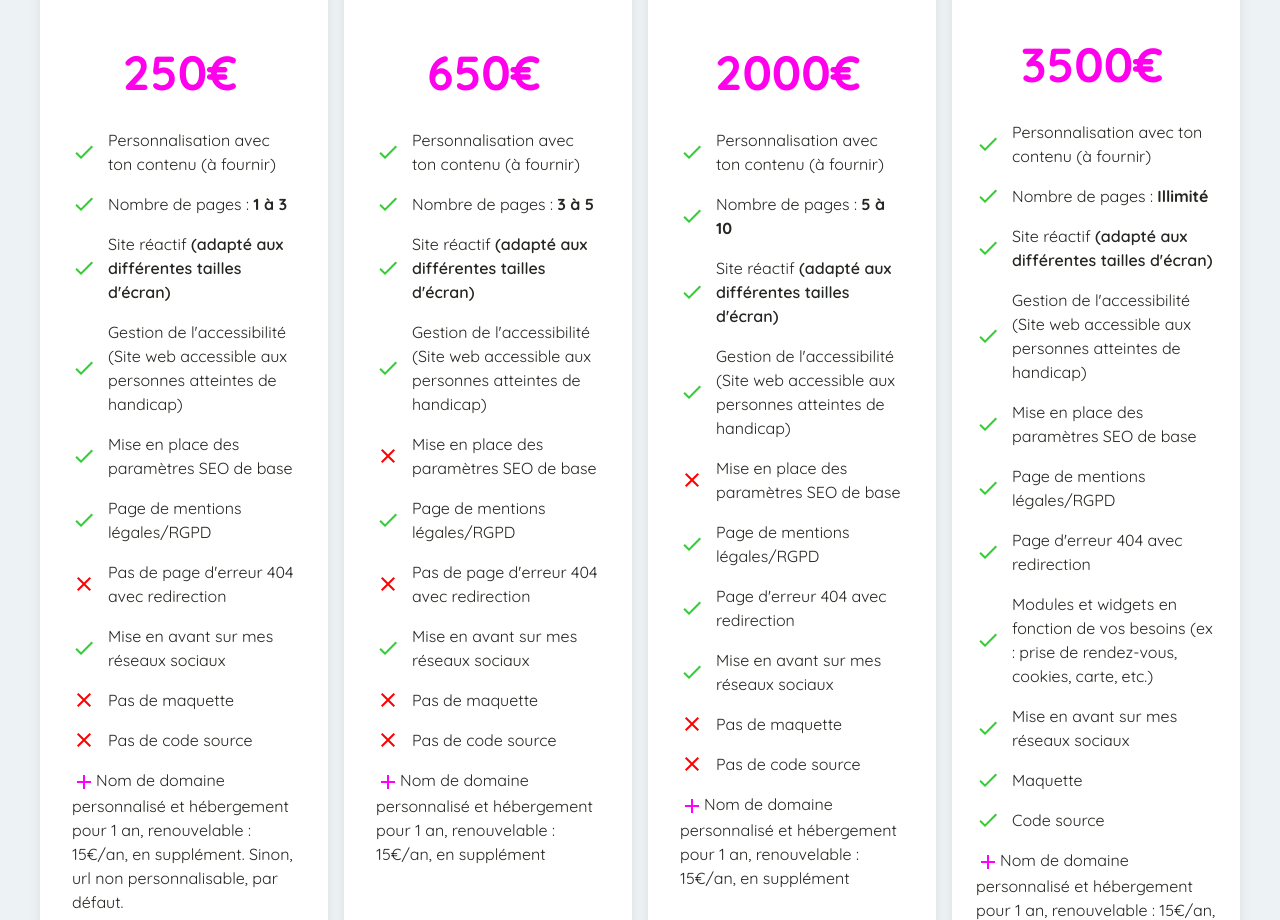
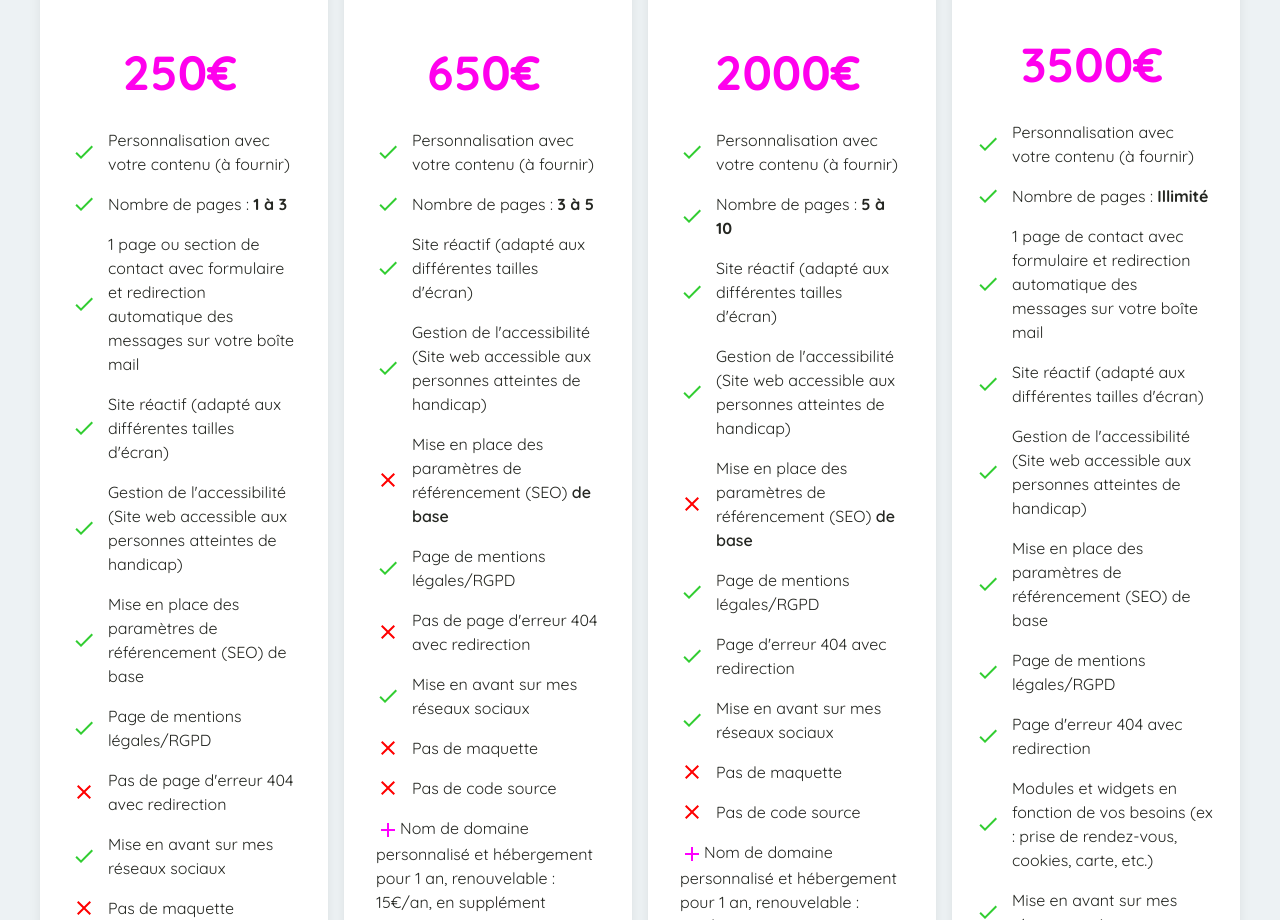
Before and after one commit to wendevweb/site-wendev, a React (Create React App) app: page /OffreSite in a window 1280 px wide. Shown: the part 889-1809 px from the top of the page. Built offline with nearby package versions, Linux system fonts and the light colour scheme.

Commit message:
Add new details on offers

```diff
--- a/src/components/OffreMaquette.jsx
+++ b/src/components/OffreMaquette.jsx
@@ -29,7 +29,7 @@ const OffreMaquette = () => {
               </li>
               <li className="flex items-center space-x-3">
                 <CheckIcon style={{ color: "limegreen" }} />
-                <span>Personnalisation avec ton contenu (à fournir)</span>
+                <span>Personnalisation avec votre contenu (à fournir)</span>
               </li>
               <li className="flex items-center space-x-3">
                 <CheckIcon style={{ color: "limegreen" }} />
--- a/src/components/OffrePortfolio.jsx
+++ b/src/components/OffrePortfolio.jsx
@@ -10,22 +10,22 @@ import { Link } from "react-router-dom";
 
 const OffrePortfolio = () => {
   return (
-    <section
-      aria-label="Offre de services de création et de refonte de site web"
-    >
+    <section aria-label="Offre de services de création et de refonte de site web">
       <div className="py-8 px-4 lg:py-16 lg:px-6">
         <Fade>
-        <div className="space-y-8 lg:grid lg:grid-cols-3 sm:gap-6 xl:gap-10 lg:space-y-0">
+          <div className="space-y-8 lg:grid lg:grid-cols-3 sm:gap-6 xl:gap-10 lg:space-y-0">
             {/* OFFRE 1 */}
             <div className="transition ease-in-out delay-150 hover:-translate-y-1 hover:scale-100 duration-300 overflow-hidden flex flex-col p-6 text-center text-black bg-real rounded-md shadow-lg xl:p-8">
               <h3 className="mb-4 text-2xl font-semibold">Portfolio no-code</h3>
               <div className="flex justify-center items-baseline my-8">
-                <span className="mr-2 text-5xl font-extrabold text-pinkDark">250€</span>
+                <span className="mr-2 text-5xl font-extrabold text-pinkDark">
+                  250€
+                </span>
               </div>
               <ul className="mb-8 space-y-4 text-left">
                 <li className="flex items-center space-x-3">
                   <CheckIcon style={{ color: "limegreen" }} />
-                  <span>Personnalisation avec ton contenu (à fournir)</span>
+                  <span>Personnalisation avec votre contenu (à fournir)</span>
                 </li>
                 <li className="flex items-center space-x-3">
                   <CheckIcon style={{ color: "limegreen" }} />
@@ -37,7 +37,7 @@ const OffrePortfolio = () => {
                   <CheckIcon style={{ color: "limegreen" }} />
                   <span>
                     Formulaire de contact avec redirection automatique des
-                    messages vers ta boîte mail
+                    messages vers votre boîte mail
                   </span>
                 </li>
                 <li className="flex items-center space-x-3">
@@ -62,7 +62,11 @@ const OffrePortfolio = () => {
                 </li>
                 <li className="flex items-center space-x-3">
                   <CheckIcon style={{ color: "limegreen" }} />
-                  <span>Mise en place des paramêtres SEO de base</span>
+                  <span>Gestion de la sécurité du site</span>
+                </li>
+                <li className="flex items-center space-x-3">
+                  <CheckIcon style={{ color: "limegreen" }} />
+                  <span>Mise en place des paramètres de référencement (SEO) de base</span>
                 </li>
                 <li className="flex items-center space-x-3">
                   <CheckIcon style={{ color: "limegreen" }} />
@@ -111,12 +115,14 @@ const OffrePortfolio = () => {
             <div className="transition ease-in-out delay-150 hover:-translate-y-1 hover:scale-100 duration-300 overflow-hidden flex flex-col p-6 text-center text-black bg-real rounded-md shadow-lg xl:p-8">
               <h3 className="mb-4 text-2xl font-semibold">Standard</h3>
               <div className="flex justify-center items-baseline my-8">
-                <span className="mr-2 text-5xl font-extrabold text-pinkDark">300€</span>
+                <span className="mr-2 text-5xl font-extrabold text-pinkDark">
+                  300€
+                </span>
               </div>
               <ul className="mb-8 space-y-4 text-left">
                 <li className="flex items-center space-x-3">
                   <CheckIcon style={{ color: "limegreen" }} />
-                  <span>Personnalisation avec ton contenu (à fournir)</span>
+                  <span>Personnalisation avec votre contenu (à fournir)</span>
                 </li>
                 <li className="flex items-center space-x-3">
                   <CheckIcon style={{ color: "limegreen" }} />
@@ -128,7 +134,7 @@ const OffrePortfolio = () => {
                   <ClearIcon style={{ color: "red" }} />
                   <span>
                     Formulaire de contact avec redirection automatique des
-                    messages vers ta boîte mail
+                    messages vers votre boîte mail
                   </span>
                 </li>
                 <li className="flex items-center space-x-3">
@@ -152,8 +158,12 @@ const OffrePortfolio = () => {
                   </span>
                 </li>
                 <li className="flex items-center space-x-3">
-                  <ClearIcon style={{ color: "red" }} />
-                  <span>Mise en place des paramêtres SEO de base</span>
+                  <CheckIcon style={{ color: "limegreen" }} />
+                  <span>Gestion de la sécurité du site</span>
+                </li>
+                <li className="flex items-center space-x-3">
+                  <CheckIcon style={{ color: "limegreen" }} />
+                  <span>Mise en place des paramètres de référencement (SEO) de base</span>
                 </li>
                 <li className="flex items-center space-x-3">
                   <CheckIcon style={{ color: "limegreen" }} />
@@ -201,12 +211,14 @@ const OffrePortfolio = () => {
             <div className="transition ease-in-out delay-150 hover:-translate-y-1 hover:scale-100 duration-300 overflow-hidden flex flex-col p-6 text-center text-black bg-real rounded-md shadow-lg xl:p-8">
               <h3 className="mb-4 text-2xl font-semibold">Premium</h3>
               <div className="flex justify-center items-baseline my-8">
-                <span className="mr-2 text-5xl font-extrabold text-pinkDark">450€</span>
+                <span className="mr-2 text-5xl font-extrabold text-pinkDark">
+                  450€
+                </span>
               </div>
               <ul className="mb-8 space-y-4 text-left">
                 <li className="flex items-center space-x-3">
                   <CheckIcon style={{ color: "limegreen" }} />
-                  <span>Personnalisation avec ton contenu (à fournir)</span>
+                  <span>Personnalisation avec votre contenu (à fournir)</span>
                 </li>
                 <li className="flex items-center space-x-3">
                   <CheckIcon style={{ color: "limegreen" }} />
@@ -218,7 +230,7 @@ const OffrePortfolio = () => {
                   <CheckIcon style={{ color: "limegreen" }} />
                   <span>
                     Formulaire de contact avec redirection automatique des
-                    messages vers ta boîte mail
+                    messages vers votre boîte mail
                   </span>
                 </li>
                 <li className="flex items-center space-x-3">
@@ -243,10 +255,11 @@ const OffrePortfolio = () => {
                 </li>
                 <li className="flex items-center space-x-3">
                   <CheckIcon style={{ color: "limegreen" }} />
-                  <span>
-                    Mise en place des paramêtres SEO et optimisation du
-                    référencement
-                  </span>
+                  <span>Gestion de la sécurité du site</span>
+                </li>
+                <li className="flex items-center space-x-3">
+                  <CheckIcon style={{ color: "limegreen" }} />
+                  <span>Mise en place des paramètres de référencement (SEO) de base</span>
                 </li>
                 <li className="flex items-center space-x-3">
                   <CheckIcon style={{ color: "limegreen" }} />
--- a/src/components/OffreSite.jsx
+++ b/src/components/OffreSite.jsx
@@ -27,7 +27,7 @@ const OffresSite = () => {
               <ul className="mb-8 space-y-4 text-left">
                 <li className="flex items-center space-x-3">
                   <CheckIcon style={{ color: "limegreen" }} />
-                  <span>Personnalisation avec ton contenu (à fournir)</span>
+                  <span>Personnalisation avec votre contenu (à fournir)</span>
                 </li>
                 <li className="flex items-center space-x-3">
                   <CheckIcon style={{ color: "limegreen" }} />
@@ -36,12 +36,16 @@ const OffresSite = () => {
                   </span>
                 </li>
                 <li className="flex items-center space-x-3">
+                    <CheckIcon style={{ color: "limegreen" }} />
+                    <span>
+                      1 page ou section de contact avec formulaire et redirection
+                      automatique des messages sur votre boîte mail
+                    </span>
+                  </li>
+                <li className="flex items-center space-x-3">
                   <CheckIcon style={{ color: "limegreen" }} />
                   <span>
-                    Site réactif{" "}
-                    <span className="font-semibold">
-                      (adapté aux différentes tailles d'écran)
-                    </span>
+                    Site réactif (adapté aux différentes tailles d'écran)
                   </span>
                 </li>
                 <li className="flex items-center space-x-3">
@@ -53,7 +57,9 @@ const OffresSite = () => {
                 </li>
                 <li className="flex items-center space-x-3">
                   <CheckIcon style={{ color: "limegreen" }} />
-                  <span>Mise en place des paramètres SEO de base</span>
+                  <span>
+                    Mise en place des paramètres de référencement (SEO) de base
+                  </span>
                 </li>
                 <li className="flex items-center space-x-3">
                   <CheckIcon style={{ color: "limegreen" }} />
@@ -110,7 +116,7 @@ const OffresSite = () => {
               <ul className="mb-8 space-y-4 text-left">
                 <li className="flex items-center space-x-3">
                   <CheckIcon style={{ color: "limegreen" }} />
-                  <span>Personnalisation avec ton contenu (à fournir)</span>
+                  <span>Personnalisation avec votre contenu (à fournir)</span>
                 </li>
                 <li className="flex items-center space-x-3">
                   <CheckIcon style={{ color: "limegreen" }} />
@@ -121,10 +127,7 @@ const OffresSite = () => {
                 <li className="flex items-center space-x-3">
                   <CheckIcon style={{ color: "limegreen" }} />
                   <span>
-                    Site réactif{" "}
-                    <span className="font-semibold">
-                      (adapté aux différentes tailles d'écran)
-                    </span>
+                    Site réactif (adapté aux différentes tailles d'écran)
                   </span>
                 </li>
                 <li className="flex items-center space-x-3">
@@ -136,7 +139,10 @@ const OffresSite = () => {
                 </li>
                 <li className="flex items-center space-x-3">
                   <ClearIcon style={{ color: "red" }} />
-                  <span>Mise en place des paramètres SEO de base</span>
+                  <span>
+                    Mise en place des paramètres de référencement (SEO){" "}
+                    <span className="font-semibold">de base</span>
+                  </span>
                 </li>
                 <li className="flex items-center space-x-3">
                   <CheckIcon style={{ color: "limegreen" }} />
@@ -177,7 +183,7 @@ const OffresSite = () => {
               <Link
                 to="/Contact"
                 className="mt-10 border shadow-lg bg-real text-pinkDark border-pinkDark font-bold rounded-md p-2 hover:bg-pinkDark hover:text-white"
-                >
+              >
                 C'est parti !
               </Link>
             </div>
@@ -192,7 +198,7 @@ const OffresSite = () => {
               <ul className="mb-8 space-y-4 text-left">
                 <li className="flex items-center space-x-3">
                   <CheckIcon style={{ color: "limegreen" }} />
-                  <span>Personnalisation avec ton contenu (à fournir)</span>
+                  <span>Personnalisation avec votre contenu (à fournir)</span>
                 </li>
                 <li className="flex items-center space-x-3">
                   <CheckIcon style={{ color: "limegreen" }} />
@@ -203,10 +209,7 @@ const OffresSite = () => {
                 <li className="flex items-center space-x-3">
                   <CheckIcon style={{ color: "limegreen" }} />
                   <span>
-                    Site réactif{" "}
-                    <span className="font-semibold">
-                      (adapté aux différentes tailles d'écran)
-                    </span>
+                    Site réactif (adapté aux différentes tailles d'écran)
                   </span>
                 </li>
                 <li className="flex items-center space-x-3">
@@ -218,7 +221,10 @@ const OffresSite = () => {
                 </li>
                 <li className="flex items-center space-x-3">
                   <ClearIcon style={{ color: "red" }} />
-                  <span>Mise en place des paramètres SEO de base</span>
+                  <span>
+                    Mise en place des paramètres de référencement (SEO){" "}
+                    <span className="font-semibold">de base</span>
+                  </span>
                 </li>
                 <li className="flex items-center space-x-3">
                   <CheckIcon style={{ color: "limegreen" }} />
@@ -259,7 +265,7 @@ const OffresSite = () => {
               <Link
                 to="/Contact"
                 className="mt-10 border shadow-lg bg-real text-pinkDark border-pinkDark font-bold rounded-md p-2 hover:bg-pinkDark hover:text-white"
-                >
+              >
                 C'est parti !
               </Link>
             </div>
@@ -274,7 +280,7 @@ const OffresSite = () => {
               <ul className="mb-8 space-y-4 text-left">
                 <li className="flex items-center space-x-3">
                   <CheckIcon style={{ color: "limegreen" }} />
-                  <span>Personnalisation avec ton contenu (à fournir)</span>
+                  <span>Personnalisation avec votre contenu (à fournir)</span>
                 </li>
                 <li className="flex items-center space-x-3">
                   <CheckIcon style={{ color: "limegreen" }} />
@@ -284,12 +290,16 @@ const OffresSite = () => {
                   </span>
                 </li>
                 <li className="flex items-center space-x-3">
+                    <CheckIcon style={{ color: "limegreen" }} />
+                    <span>
+                      1 page de contact avec formulaire et redirection
+                      automatique des messages sur votre boîte mail
+                    </span>
+                  </li>
+                <li className="flex items-center space-x-3">
                   <CheckIcon style={{ color: "limegreen" }} />
                   <span>
-                    Site réactif{" "}
-                    <span className="font-semibold">
-                      (adapté aux différentes tailles d'écran)
-                    </span>
+                    Site réactif (adapté aux différentes tailles d'écran)
                   </span>
                 </li>
                 <li className="flex items-center space-x-3">
@@ -301,7 +311,9 @@ const OffresSite = () => {
                 </li>
                 <li className="flex items-center space-x-3">
                   <CheckIcon style={{ color: "limegreen" }} />
-                  <span>Mise en place des paramètres SEO de base</span>
+                  <span>
+                    Mise en place des paramètres de référencement (SEO) de base
+                  </span>
                 </li>
                 <li className="flex items-center space-x-3">
                   <CheckIcon style={{ color: "limegreen" }} />
@@ -348,7 +360,7 @@ const OffresSite = () => {
               <Link
                 to="/Contact"
                 className="mt-10 border shadow-lg bg-real text-pinkDark border-pinkDark font-bold rounded-md p-2 hover:bg-pinkDark hover:text-white"
-                >
+              >
                 C'est parti !
               </Link>
             </div>
--- a/src/components/OffresAuteurs.jsx
+++ b/src/components/OffresAuteurs.jsx
@@ -12,7 +12,7 @@ const OffresAuteurs = () => {
   return (
     <section aria-label="Offre de services spécialisée pour les auteurs de livres">
       <Fade>
-        <div className="space-y-8 lg:grid lg:grid-cols-3 sm:gap-6 xl:gap-10 lg:space-y-0">
+        <div className="space-y-8 lg:grid lg:grid-cols-3 sm:gap-6 xl:gap-6 lg:space-y-0">
           {/* OFFRE 1 */}
             <div className="transition ease-in-out delay-150 hover:-translate-y-1 hover:scale-100 duration-300 overflow-hidden flex flex-col p-6 text-center text-black bg-real rounded-md shadow-lg xl:p-8">
             <h3 className="mb-4 text-2xl font-semibold">Basic</h3>
@@ -24,7 +24,7 @@ const OffresAuteurs = () => {
             <ul className="mb-8 space-y-4 text-left">
               <li className="flex items-center space-x-3">
                 <CheckIcon style={{ color: "limegreen" }} />
-                <span>Personnalisation avec ton contenu (à fournir)</span>
+                <span>Personnalisation avec votre contenu (à fournir)</span>
               </li>
               <li className="flex items-center space-x-3">
                 <CheckIcon style={{ color: "limegreen" }} />
@@ -50,9 +50,7 @@ const OffresAuteurs = () => {
                 <CheckIcon style={{ color: "limegreen" }} />
                 <span>
                   Site réactif{" "}
-                  <span className="font-semibold">
                     (adapté aux différentes tailles d'écran)
-                  </span>
                 </span>
               </li>
               <li className="flex items-center space-x-3">
@@ -60,6 +58,12 @@ const OffresAuteurs = () => {
                 <span>
                   Gestion de l'accessibilité (Site web accessible aux personnes
                   atteintes de handicap)
+                </span>
+              </li>
+              <li className="flex items-center space-x-3">
+                <CheckIcon style={{ color: "limegreen" }} />
+                <span>
+                  Gestion de la sécurité du site
                 </span>
               </li>
               <li className="flex items-center space-x-3">
@@ -84,7 +88,7 @@ const OffresAuteurs = () => {
               </li>
               <li className="flex items-center space-x-3">
                 <ClearIcon style={{ color: "red" }} />
-                <span>Paramètres minimums de SEO</span>
+                <span>Paramètres minimums de référencement (SEO)</span>
               </li>
               <li>
                 <AddIcon style={{ color: "magenta" }} />
@@ -120,7 +124,7 @@ const OffresAuteurs = () => {
             <ul className="mb-8 space-y-4 text-left">
               <li className="flex items-center space-x-3">
                 <CheckIcon style={{ color: "limegreen" }} />
-                <span>Personnalisation avec ton contenu (à fournir)</span>
+                <span>Personnalisation avec votre contenu (à fournir)</span>
               </li>
               <li className="flex items-center space-x-3">
                 <CheckIcon style={{ color: "limegreen" }} />
@@ -156,9 +160,7 @@ const OffresAuteurs = () => {
                 <CheckIcon style={{ color: "limegreen" }} />
                 <span>
                   Site réactif{" "}
-                  <span className="font-semibold">
                     (adapté aux différentes tailles d'écran)
-                  </span>
                 </span>
               </li>
               <li className="flex items-center space-x-3">
@@ -172,6 +174,12 @@ const OffresAuteurs = () => {
                 <span>
                   Gestion de l'accessibilité (Site web accessible aux personnes
                   atteintes de handicap)
+                </span>
+              </li>
+              <li className="flex items-center space-x-3">
+                <CheckIcon style={{ color: "limegreen" }} />
+                <span>
+                  Gestion de la sécurité du site
                 </span>
               </li>
               <li className="flex items-center space-x-3">
@@ -196,7 +204,7 @@ const OffresAuteurs = () => {
               </li>
               <li className="flex items-center space-x-3">
                 <ClearIcon style={{ color: "red" }} />
-                <span>Paramètres minimums de SEO</span>
+                <span>Paramètres minimums de référencement (SEO)</span>
               </li>
               <li>
                 <AddIcon style={{ color: "magenta" }} />
@@ -230,7 +238,7 @@ const OffresAuteurs = () => {
             <ul className="mb-8 space-y-4 text-left">
               <li className="flex items-center space-x-3">
                 <CheckIcon style={{ color: "limegreen" }} />
-                <span>Personnalisation avec ton contenu (à fournir)</span>
+                <span>Personnalisation avec votre contenu (à fournir)</span>
               </li>
               <li className="flex items-center space-x-3">
                 <CheckIcon style={{ color: "limegreen" }} />
@@ -277,9 +285,7 @@ const OffresAuteurs = () => {
                 <CheckIcon style={{ color: "limegreen" }} />
                 <span>
                   Site réactif{" "}
-                  <span className="font-semibold">
                     (adapté aux différentes tailles d'écran)
-                  </span>
                 </span>
               </li>
               <li className="flex items-center space-x-3">
@@ -293,6 +299,12 @@ const OffresAuteurs = () => {
                 <span>
                   Gestion de l'accessibilité (Site web accessible aux personnes
                   atteintes de handicap)
+                </span>
+              </li>
+              <li className="flex items-center space-x-3">
+                <CheckIcon style={{ color: "limegreen" }} />
+                <span>
+                  Gestion de la sécurité du site
                 </span>
               </li>
               <li className="flex items-center space-x-3">
@@ -313,7 +325,7 @@ const OffresAuteurs = () => {
               </li>
               <li className="flex items-center space-x-3">
                 <CheckIcon style={{ color: "limegreen" }} />
-                <span>Optimisation des paramètres de SEO</span>
+                <span>Optimisation des paramètres de référencement (SEO)</span>
               </li>
               <li>
                 <AddIcon style={{ color: "magenta" }} />
```
Also changed, not shown: src/assets/Olivier.webp (added).
